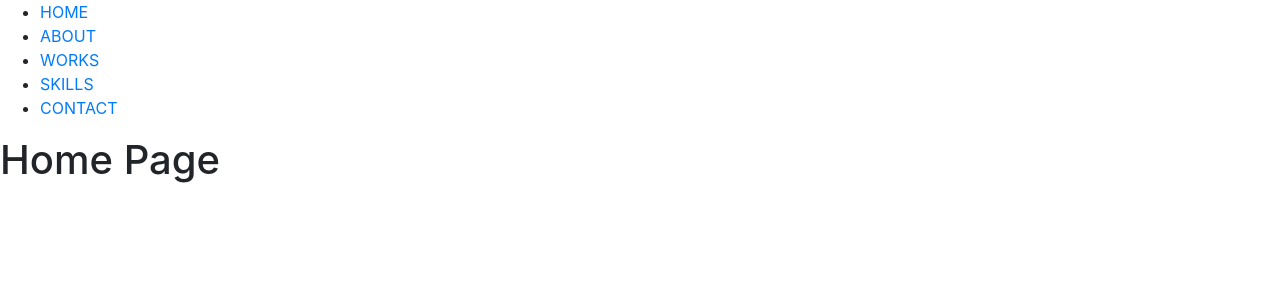
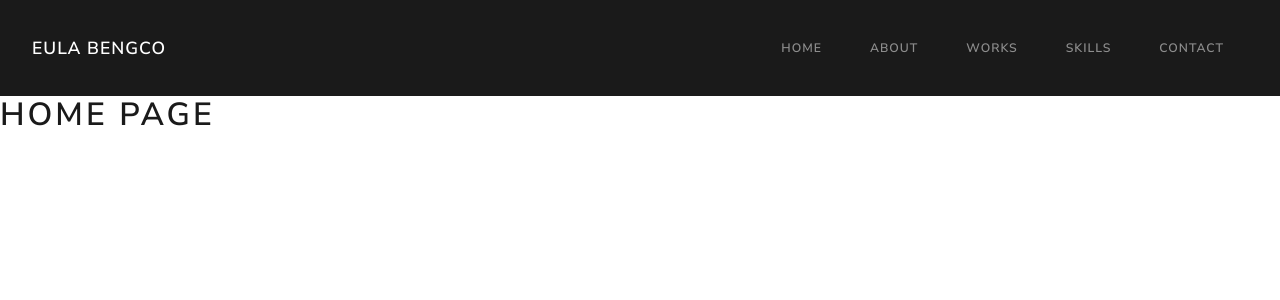
Before and after one commit to eulaaab/portfolio-v1, a React (Create React App) app: page / in a window 1280 px wide. Shown: the top 300 px of the page. Built offline with nearby package versions, Linux system fonts and the light colour scheme.

Commit message:
added header component and styling

```diff
--- a/package.json
+++ b/package.json
@@ -8,10 +8,13 @@
     "@testing-library/react": "^9.5.0",
     "@testing-library/user-event": "^7.2.1",
     "bootstrap": "^4.4.1",
+    "bootswatch": "^4.4.1",
+    "node-sass": "^4.13.1",
     "react": "^16.13.1",
     "react-dom": "^16.13.1",
     "react-router-dom": "^5.1.2",
-    "react-scripts": "3.4.1"
+    "react-scripts": "3.4.1",
+    "reactstrap": "^8.4.1"
   },
   "scripts": {
     "start": "react-scripts start",
--- a/src/App.js
+++ b/src/App.js
@@ -1,6 +1,6 @@
 import React from "react";
 import { BrowserRouter, Route, Switch } from "react-router-dom";
-import Nav from "./components/Nav/Nav";
+import Header from "./components/Header/Header";
 import Home from "./pages/Home/Home";
 import About from "./pages/About/About";
 import Works from "./pages/Works/Works";
@@ -11,7 +11,7 @@ function App() {
   return (
     <>
       <BrowserRouter>
-        <Nav />
+        <Header />
         <Switch>
           <Route exact path="/" component={Home} />
           <Route path="/about" component={About} />
--- /dev/null
+++ b/src/components/Header/Header.js
@@ -0,0 +1,62 @@
+import React, { useState } from "react";
+import { Link } from "react-router-dom";
+import "bootstrap/dist/css/bootstrap.min.css";
+import "bootswatch/dist/lux/bootstrap.css";
+import {
+  Collapse,
+  Navbar,
+  NavbarToggler,
+  NavbarBrand,
+  Nav,
+  NavItem,
+} from "reactstrap";
+import "./Header.scss";
+
+const Header = (props) => {
+  const [collapsed, setCollapsed] = useState(true);
+
+  const toggleNavbar = () => setCollapsed(!collapsed);
+  return (
+    <div>
+      <Navbar className="navbar navbar-expand-lg navbar-dark bg-primary">
+        <NavbarBrand className="mr-auto">
+          <Link to="/" className="nav-link navbar-brand">
+            EULA BENGCO
+          </Link>
+        </NavbarBrand>
+        <NavbarToggler onClick={toggleNavbar} className="mr-2" />
+        <Collapse isOpen={!collapsed} navbar>
+          <Nav navbar>
+            <NavItem>
+              <Link to="/" className="nav-link">
+                HOME
+              </Link>
+            </NavItem>
+            <NavItem>
+              <Link to="/about" className="nav-link">
+                ABOUT
+              </Link>
+            </NavItem>
+            <NavItem>
+              <Link to="/works" className="nav-link">
+                WORKS
+              </Link>
+            </NavItem>
+            <NavItem>
+              <Link to="/skills" className="nav-link">
+                SKILLS
+              </Link>
+            </NavItem>
+            <NavItem>
+              <Link to="/contact" className="nav-link">
+                CONTACT
+              </Link>
+            </NavItem>
+          </Nav>
+        </Collapse>
+      </Navbar>
+    </div>
+  );
+};
+
+export default Header;
--- /dev/null
+++ b/src/components/Header/Header.scss
@@ -0,0 +1,3 @@
+.navbar-collapse {
+  place-content: flex-end !important;
+}
--- a/src/components/Nav/Nav.js
+++ /dev/null
@@ -1,26 +0,0 @@
-import React from "react";
-import { Link } from "react-router-dom";
-
-export default function () {
-  return (
-    <nav>
-      <ul>
-        <li>
-          <Link to="/">HOME</Link>
-        </li>
-        <li>
-          <Link to="/about">ABOUT</Link>
-        </li>
-        <li>
-          <Link to="/works">WORKS</Link>
-        </li>
-        <li>
-          <Link to="/skills">SKILLS</Link>
-        </li>
-        <li>
-          <Link to="/contact">CONTACT</Link>
-        </li>
-      </ul>
-    </nav>
-  );
-}
--- a/src/styles/_bootswatch.scss
+++ b/src/styles/_bootswatch.scss
@@ -1,9 +1,8 @@
 // Lux 4.3.1
 // Bootswatch
-
+@import "./variables";
 
 // Variables ===================================================================
-
 $web-font-path: "https://fonts.googleapis.com/css?family=Nunito+Sans:400,600&display=swap" !default;
 @import url($web-font-path);
 
@@ -16,8 +15,8 @@ $web-font-path: "https://fonts.googleapis.com/css?family=Nunito+Sans:400,600&dis
 
   &-nav {
     .nav-link {
-      padding-top: .715rem;
-      padding-bottom: .715rem;
+      padding-top: 0.715rem;
+      padding-bottom: 0.715rem;
     }
   }
 
@@ -98,7 +97,12 @@ body {
   letter-spacing: 1px;
 }
 
-h1, h2, h3, h4, h5, h6 {
+h1,
+h2,
+h3,
+h4,
+h5,
+h6 {
   text-transform: uppercase;
   letter-spacing: 3px;
 }
@@ -115,12 +119,14 @@ th {
 }
 
 .table {
-  th, td {
+  th,
+  td {
     padding: 1.5rem;
   }
 
   &-sm {
-    th, td {
+    th,
+    td {
       padding: 0.75rem;
     }
   }
@@ -128,9 +134,7 @@ th {
 
 // Forms =======================================================================
 
-
 .custom-switch {
-
   .custom-control-label {
     &::after {
       top: calc(0.15625rem + 2px);
@@ -163,14 +167,23 @@ th {
 // Containers ==================================================================
 
 .list-group-item {
-  h1, h2, h3, h4, h5, h6,
-  .h1, .h2, .h3, .h4, .h5, .h6 {
+  h1,
+  h2,
+  h3,
+  h4,
+  h5,
+  h6,
+  .h1,
+  .h2,
+  .h3,
+  .h4,
+  .h5,
+  .h6 {
     color: inherit;
   }
 }
 
 .card {
-
   &-title,
   &-header {
     color: inherit;
--- a/src/styles/_variables.scss
+++ b/src/styles/_variables.scss
@@ -5,7 +5,7 @@
 // Color system
 //
 
-$white:    #fff !default;
+$white: #fff !default;
 $gray-100: #f8f9fa !default;
 $gray-200: #f7f7f9 !default;
 $gray-300: #eceeef !default;
@@ -15,37 +15,37 @@ $gray-600: #919aa1 !default;
 $gray-700: #55595c !default;
 $gray-800: #343a40 !default;
 $gray-900: #1a1a1a !default;
-$black:    #000 !default;
+$black: #000 !default;
 
-$blue:    #007bff !default;
-$indigo:  #6610f2 !default;
-$purple:  #6f42c1 !default;
-$pink:    #e83e8c !default;
-$red:     #d9534f !default;
-$orange:  #fd7e14 !default;
-$yellow:  #f0ad4e !default;
-$green:   #4BBF73 !default;
-$teal:    #20c997 !default;
-$cyan:    #1F9BCF !default;
+$blue: #007bff !default;
+$indigo: #6610f2 !default;
+$purple: #6f42c1 !default;
+$pink: #e83e8c !default;
+$red: #d9534f !default;
+$orange: #fd7e14 !default;
+$yellow: #f0ad4e !default;
+$green: #4bbf73 !default;
+$teal: #20c997 !default;
+$cyan: #1f9bcf !default;
 
-$primary:       $gray-900 !default;
-$secondary:     $white !default;
-$success:       $green !default;
-$info:          $cyan !default;
-$warning:       $yellow !default;
-$danger:        $red !default;
-$light:         $white !default;
-$dark:          $gray-800 !default;
+$primary: $gray-900 !default;
+$secondary: $white !default;
+$success: $green !default;
+$info: $cyan !default;
+$warning: $yellow !default;
+$danger: $red !default;
+$light: $white !default;
+$dark: $gray-800 !default;
 
-$yiq-contrasted-threshold:  185 !default;
+$yiq-contrasted-threshold: 185 !default;
 
 // Options
 
-$enable-rounded:                              false !default;
+$enable-rounded: false !default;
 
 // Body
 
-$body-color:                $gray-700 !default;
+$body-color: $gray-700 !default;
 
 // Components
 
@@ -55,70 +55,73 @@ $body-color:                $gray-700 !default;
 
 // Fonts
 
-$font-family-sans-serif:      "Nunito Sans", -apple-system, BlinkMacSystemFont, "Segoe UI", Roboto, "Helvetica Neue", Arial, sans-serif, "Apple Color Emoji", "Segoe UI Emoji", "Segoe UI Symbol" !default;
+$font-family-sans-serif: "Nunito Sans", -apple-system, BlinkMacSystemFont,
+  "Segoe UI", Roboto, "Helvetica Neue", Arial, sans-serif, "Apple Color Emoji",
+  "Segoe UI Emoji", "Segoe UI Symbol" !default;
 
-$font-size-base:              0.875rem !default;
+$font-size-base: 0.875rem !default;
 
-$h1-font-size:                2rem !default;
-$h2-font-size:                1.75rem !default;
-$h3-font-size:                1.5rem !default;
-$h4-font-size:                1.25rem !default;
-$h5-font-size:                1rem !default;
-$h6-font-size:                0.75rem !default;
+$h1-font-size: 2rem !default;
+$h2-font-size: 1.75rem !default;
+$h3-font-size: 1.5rem !default;
+$h4-font-size: 1.25rem !default;
+$h5-font-size: 1rem !default;
+$h6-font-size: 0.75rem !default;
+$font-size-sm: 1rem !default;
 
-$headings-font-weight:        600 !default;
-$headings-color:              $gray-900 !default;
+$headings-font-weight: 600 !default;
+$headings-color: $gray-900 !default;
 
 // Tables
 
-$table-border-color:          rgba(0, 0, 0, 0.05) !default;
+$table-border-color: rgba(0, 0, 0, 0.05) !default;
 
 // Buttons + Forms
 
-$input-btn-border-width:      0px !default;
+$input-btn-border-width: 0px !default;
 
 // Buttons
 
-$btn-line-height:             1.5rem !default;
+$btn-line-height: 1.5rem !default;
 
-$input-btn-padding-y:         0.75rem !default;
-$input-btn-padding-x:         1.5rem !default;
+$input-btn-padding-y: 0.75rem !default;
+$input-btn-padding-x: 1.5rem !default;
 
-$input-btn-padding-y-sm:      .5rem !default;
-$input-btn-padding-x-sm:      1rem !default;
+$input-btn-padding-y-sm: 0.5rem !default;
+$input-btn-padding-x-sm: 1rem !default;
 
-$input-btn-padding-y-lg:      2rem !default;
-$input-btn-padding-x-lg:      2rem !default;
+$input-btn-padding-y-lg: 2rem !default;
+$input-btn-padding-x-lg: 2rem !default;
 
-$btn-font-weight:             600 !default;
+$btn-font-weight: 600 !default;
 
 // Forms
 
-$input-line-height:                     1.5 !default;
+$input-line-height: 1.5 !default;
 
-$input-bg:                              $gray-200 !default;
-$input-disabled-bg:                     $gray-300 !default;
+$input-bg: $gray-200 !default;
+$input-disabled-bg: $gray-300 !default;
 
-$input-group-addon-bg:                  $gray-300 !default;
+$input-group-addon-bg: $gray-300 !default;
 
 // Navbar
 
-$navbar-padding-y:                  1.5rem !default;
+$navbar-padding-y: 1.5rem !default;
 
-$navbar-dark-hover-color:           $white !default;
+$navbar-dark-hover-color: $white !default;
 
-$navbar-light-color:                rgba($black,.3) !default;
-$navbar-light-hover-color:          $gray-900 !default;
-$navbar-light-active-color:         $gray-900 !default;
+$navbar-light-color: rgba($black, 0.3) !default;
+$navbar-light-hover-color: $gray-900 !default;
+$navbar-light-active-color: $gray-900 !default;
 
 // Pagination
 
-$pagination-border-color:           transparent !default;
+$pagination-border-color: transparent !default;
 
-$pagination-hover-border-color:     $pagination-border-color !default;
+$pagination-hover-border-color: $pagination-border-color !default;
 
-$pagination-disabled-border-color:  $pagination-border-color !default;
+$pagination-disabled-border-color: $pagination-border-color !default;
 
 // Breadcrumbs
 
-$breadcrumb-bg:                     transparent !default;
+$breadcrumb-bg: transparent !default;
```
Also changed, not shown: 1 other file (tests, documents, lock files or other folders).
